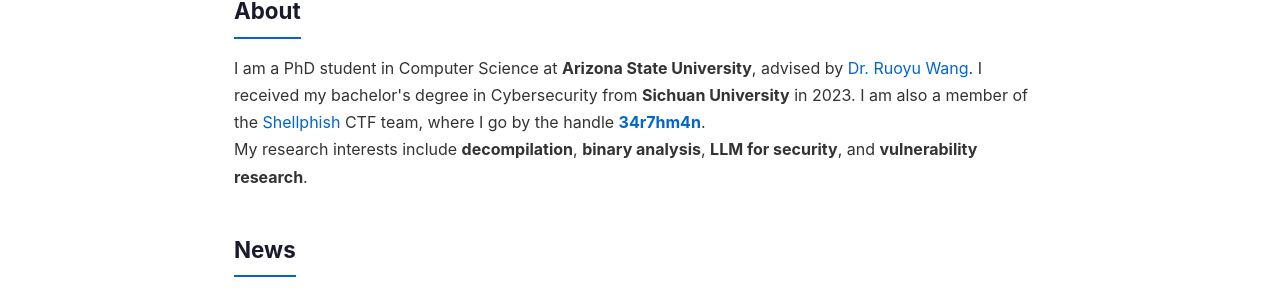
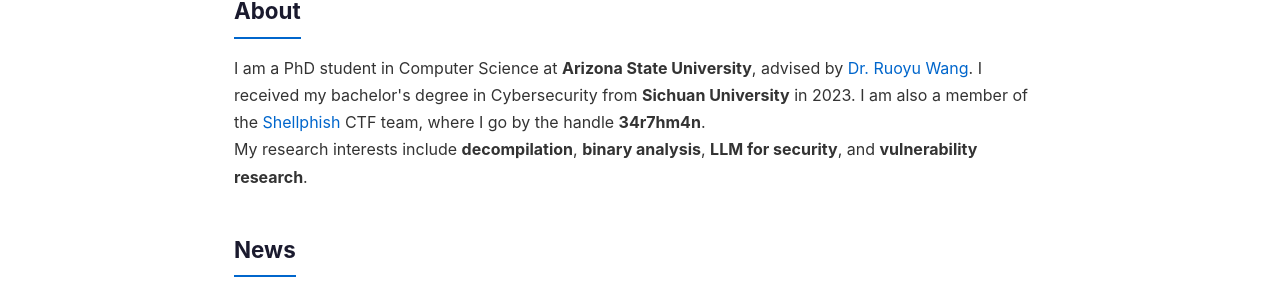
Before and after one commit to bluesadi/bluesadi.github.io, a Jekyll site: the page built from index.html, in a window 1280 px wide. Shown: the part 334-630 px from the top of the page. Built offline with Jekyll 4.4.1, drawn with Linux system fonts in a browser that asks for light colours; a style sheet for code colours, icons or effects is not loaded.

Commit message:
Adds site icon and updates handle link style
Introduces a favicon and Apple touch icon for improved site branding.
Removes external link from CTF handle for a cleaner About section.

```diff
--- a/_layouts/default.html
+++ b/_layouts/default.html
@@ -4,6 +4,8 @@
   <meta charset="UTF-8">
   <meta name="viewport" content="width=device-width, initial-scale=1.0">
   <title>{% if page.title %}{{ page.title }} | {% endif %}{{ site.title }}</title>
+  <link rel="icon" type="image/jpeg" href="{{ '/assets/img/avatar.jpg' | relative_url }}">
+  <link rel="apple-touch-icon" href="{{ '/assets/img/avatar.jpg' | relative_url }}">
   <link rel="stylesheet" href="{{ '/assets/css/style.css' | relative_url }}">
   <link rel="stylesheet" href="https://cdnjs.cloudflare.com/ajax/libs/font-awesome/6.5.1/css/all.min.css">
   <link rel="stylesheet" href="https://cdn.jsdelivr.net/gh/jpswalsh/academicons@1/css/academicons.min.css">
--- a/index.html
+++ b/index.html
@@ -22,7 +22,7 @@
 <div class="section">
   <h2>About</h2>
   <p>
-    I am a PhD student in Computer Science at <strong>Arizona State University</strong>, advised by <a href="https://www.ruoyuwang.me/" target="_blank">Dr. Ruoyu Wang</a>. I received my bachelor's degree in Cybersecurity from <strong>Sichuan University</strong> in 2023. I am also a member of the <a href="https://shellphish.net/" target="_blank">Shellphish</a> CTF team, where I go by the handle <a href="https://x.com/34r7hm4n" target="_blank"><strong>34r7hm4n</strong></a>.
+    I am a PhD student in Computer Science at <strong>Arizona State University</strong>, advised by <a href="https://www.ruoyuwang.me/" target="_blank">Dr. Ruoyu Wang</a>. I received my bachelor's degree in Cybersecurity from <strong>Sichuan University</strong> in 2023. I am also a member of the <a href="https://shellphish.net/" target="_blank">Shellphish</a> CTF team, where I go by the handle <strong>34r7hm4n</strong>.
   </p>
   <p>
     My research interests include <strong>decompilation</strong>, <strong>binary analysis</strong>, <strong>LLM for security</strong>, and <strong>vulnerability research</strong>.
```
